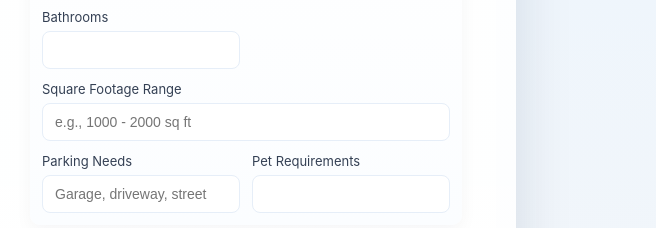
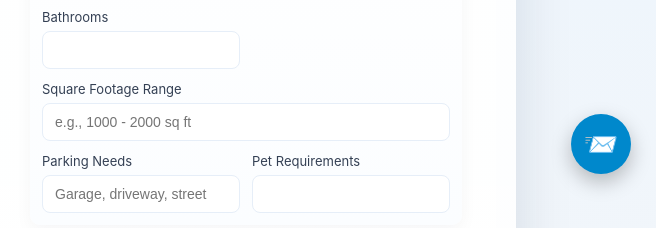
Before and after one commit to kimranking771/realtor_form, a website: page public/index.html in a window 1280 px wide. Shown: the part 601-829 px from the top of the page, 624-1280 px from the left. Drawn offline with Linux system fonts and the light colour scheme.

Commit message:
Add floating Telegram button styles to index.html
Added CSS styles for a floating Telegram button.

```diff
--- a/public/index.html
+++ b/public/index.html
@@ -1,6 +1,33 @@
 <!DOCTYPE html>
 <html lang="en">
 <head>
+  <style>
+/* Floating Telegram Button */
+.telegram-float {
+  position: fixed;
+  width: 60px;
+  height: 60px;
+  bottom: 25px;
+  right: 25px;
+  background: #0088cc;
+  color: white;
+  border-radius: 50%;
+  text-align: center;
+  font-size: 30px;
+  box-shadow: 0 8px 20px rgba(0,0,0,0.25);
+  z-index: 999;
+  display: flex;
+  align-items: center;
+  justify-content: center;
+  text-decoration: none;
+  transition: 0.3s ease;
+}
+
+.telegram-float:hover {
+  transform: scale(1.08);
+  box-shadow: 0 10px 25px rgba(0,0,0,0.35);
+}
+  </style>
   <meta charset="utf-8" />
   <meta name="viewport" content="width=device-width,initial-scale=1" />
   <title>Swift Properties — Client Application</title>
```
